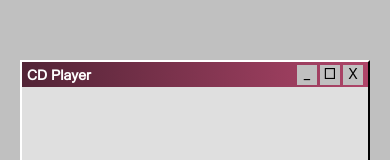
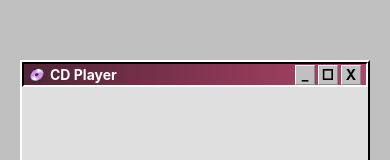
Before and after one commit to danielrpiccoli/cdplayer, a React Native app in the folder CdPlayer/: screen / in a window 390 px wide. Shown: the part 237-397 px from the top of the page. Built offline with nearby package versions, Linux system fonts and the light colour scheme.

Commit message:
Cd icon added

```diff
--- a/CdPlayer/src/components/titleBar.js
+++ b/CdPlayer/src/components/titleBar.js
@@ -1,20 +1,31 @@
 import React from 'react';
-import { View, Text, StyleSheet } from 'react-native';
+import { View, Text, StyleSheet, Image } from 'react-native';
 import { LinearGradient } from 'expo-linear-gradient';
+
+const cdPlayerIcon = require('../../assets/Cd-image-v1.png');
 
 const TitleBar = () => {
   return (
     <LinearGradient
-      colors={['#522436', '#AF4569']} // Array com as cores em hexadecimal
+      colors={['#522436', '#AF4569']}
       start={{ x: 0, y: 0 }} // Ponto inicial do degradê (topo esquerdo)
       end={{ x: 1, y: 0 }} // Ponto final (topo direito)
       style={styles.titleBar}
     >
+      <View style={styles.titleContent}>
+        <Image source={cdPlayerIcon} style={styles.icon} />
         <Text style={styles.titleText}>CD Player</Text>
+      </View>
       <View style={styles.controlButtons}>
+        <View style={styles.button}>
           <Text style={styles.buttonText}>_</Text>
+        </View>
+        <View style={styles.button}>
           <Text style={styles.buttonText}>□</Text>
+        </View>
+        <View style={styles.button}>
           <Text style={styles.buttonText}>X</Text>
+        </View>
       </View>
     </LinearGradient>
   );
@@ -27,24 +38,48 @@
     justifyContent: 'space-between',
     alignItems: 'center',
     paddingHorizontal: 5,
+    // Adicionamos as bordas aqui para manter o efeito 3D
+    borderTopColor: '#000000',
+    borderLeftColor: '#000000',
+    borderBottomColor: '#FFFFFF',
+    borderRightColor: '#FFFFFF',
+    borderWidth: 2,
   },
-    titleText:
-    {
+  titleContent: {
+    flexDirection: 'row',
+    alignItems: 'center',
+  },
+  icon: {
+    width: 16,
+    height: 16,
+    marginRight: 5,
+  },
+  titleText: {
     color: '#FFFFFF',
     fontWeight: 'bold',
     fontSize: 14,
-        fontFamily: 'ms-sans-serif',
+    // Adicione a fonte personalizada aqui
+    // fontFamily: 'ms-sans-serif',
   },
   controlButtons: {
     flexDirection: 'row',
   },
-    buttonText: {
-        color: '#000000',
+  button: {
     backgroundColor: '#C0C0C0',
     width: 20,
     height: 20,
-        textAlign: 'center',
+    justifyContent: 'center',
+    alignItems: 'center',
     marginLeft: 3,
+    borderTopColor: '#FFFFFF',
+    borderLeftColor: '#FFFFFF',
+    borderBottomColor: '#8B8B8B',
+    borderRightColor: '#8B8B8B',
+    borderWidth: 1,
+  },
+  buttonText: {
+    color: '#000000',
+    fontWeight: 'bold',
   },
 });
 
```
Also changed, not shown: CdPlayer/assets/Cd-image-v1.png (added). Lines whose indentation alone changed are shown as unchanged.
